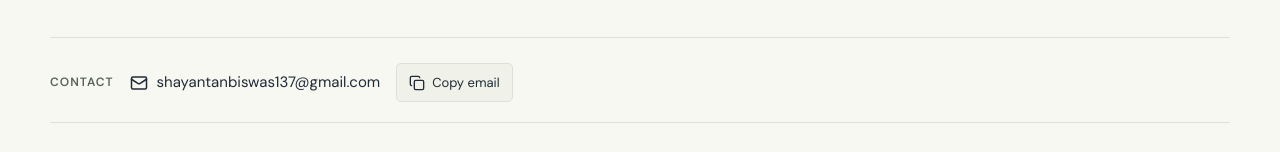
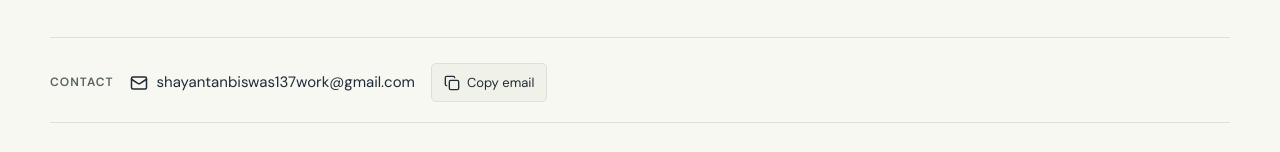
Before and after one commit to Shayantan1012/portfolio, a React (Vite) app: page / in a window 1280 px wide. Shown: the part 6814-6966 px from the top of the page. Built offline with nearby package versions, Linux system fonts and the light colour scheme.

Commit message:
Update resume PDF and email contact information

```diff
--- a/src/main.jsx
+++ b/src/main.jsx
@@ -8,7 +8,7 @@ import Certificates from './Certificates';
 const links = {
   github: 'https://github.com/Shayantan1012',
   linkedin: 'https://www.linkedin.com/in/shayantan-biswas-058746292/',
-  email: 'shayantanbiswas137@gmail.com',
+  email: 'shayantanbiswas137work@gmail.com',
 };
 const gmailComposeUrl = 'https://mail.google.com/mail/?' + new URLSearchParams({
   view: 'cm',
```
Also changed, not shown: 1 other file (tests, documents, lock files or other folders).
